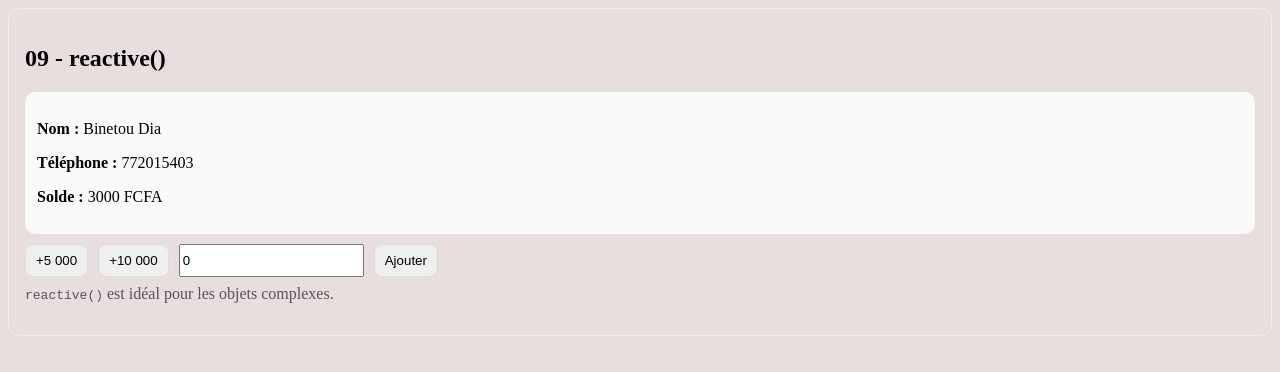
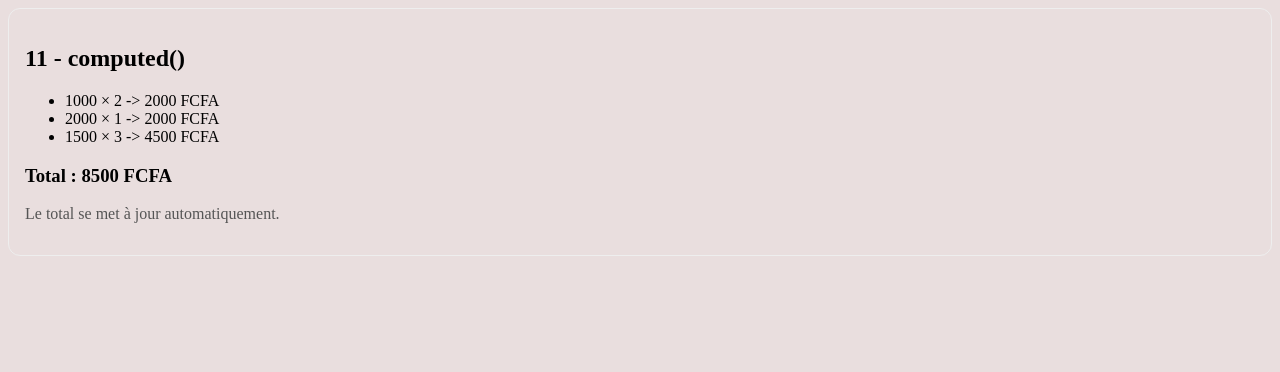
Before and after one commit to binetou223/Cours, a Vue app: page / in a window 1280 px wide. Shown: the top 372 px of the page. Built offline with nearby package versions, Linux system fonts and the light colour scheme.

Commit message:
07_computed

```diff
--- a/src/App.vue
+++ b/src/App.vue
@@ -3,11 +3,10 @@
 
 // import EVENT from "./Demo/05_EVENT/FormEvent.vue";
 // import EVENT from "./Demo/05_EVENT/Event.vue";
-import reative from "./Demo/06_reactive/reative.vue";
+// import reative from "./Demo/06_reactive/reative.vue";
 // import Attribut from "./Demo/04_atrribut-dinamique/Atrributdinamique.vue";
-
 // import VBindVue from "./Demo/03_VBIND/VBind.vue";
-
+import computed from "./Demo/07_Computed/computed.vue";
 // import interpolationVue from "./Demo/02_interpolation/interpolation.vue";
 
 </script>
@@ -19,7 +18,8 @@ import reative from "./Demo/06_reactive/reative.vue";
       <!-- <interpolationVue></interpolationVue> -->
        <!-- <VBindVue></VBindVue> -->
         <!-- <Attribut></Attribut> -->
-         <reative></reative>
+         <!-- <reative></reative> -->
          <!-- <EVENT></EVENT> -->
+          <computed></computed>
   </div>
 </template>
--- /dev/null
+++ b/src/Demo/07_Computed/computed.vue
@@ -0,0 +1,35 @@
+<script setup>
+import { reactive, computed } from "vue";
+const cart = reactive([
+  { name: "lait", prix: 1000, quantity: 2 },
+  { name: "fromage", prix: 2000, quantity: 1 },
+  { name: "chocolat", prix: 1500, quantity: 3 },
+]);
+const total =computed(function () {
+return cart.reduce((acc, product) => acc + product.prix * product.quantity, 0)
+});
+</script>
+
+<template>
+  <section class="card">
+    <h2>11 - computed()</h2>
+
+    <ul>
+      <li v-for="product  in cart" :key="product.name">
+
+       {{product.prix}} × {{product.quantity}} -> {{product.prix * product.quantity}} FCFA
+      </li>
+    </ul>
+
+    <h3>Total : {{ total }} FCFA</h3>
+
+    <p class="note">
+      Le total se met à jour automatiquement.
+    </p>
+  </section>
+</template>
+
+<style scoped>
+.card { padding:16px; border:1px solid #eee; border-radius:12px; }
+.note { margin-top:8px; color:#555; }
+</style>
```
